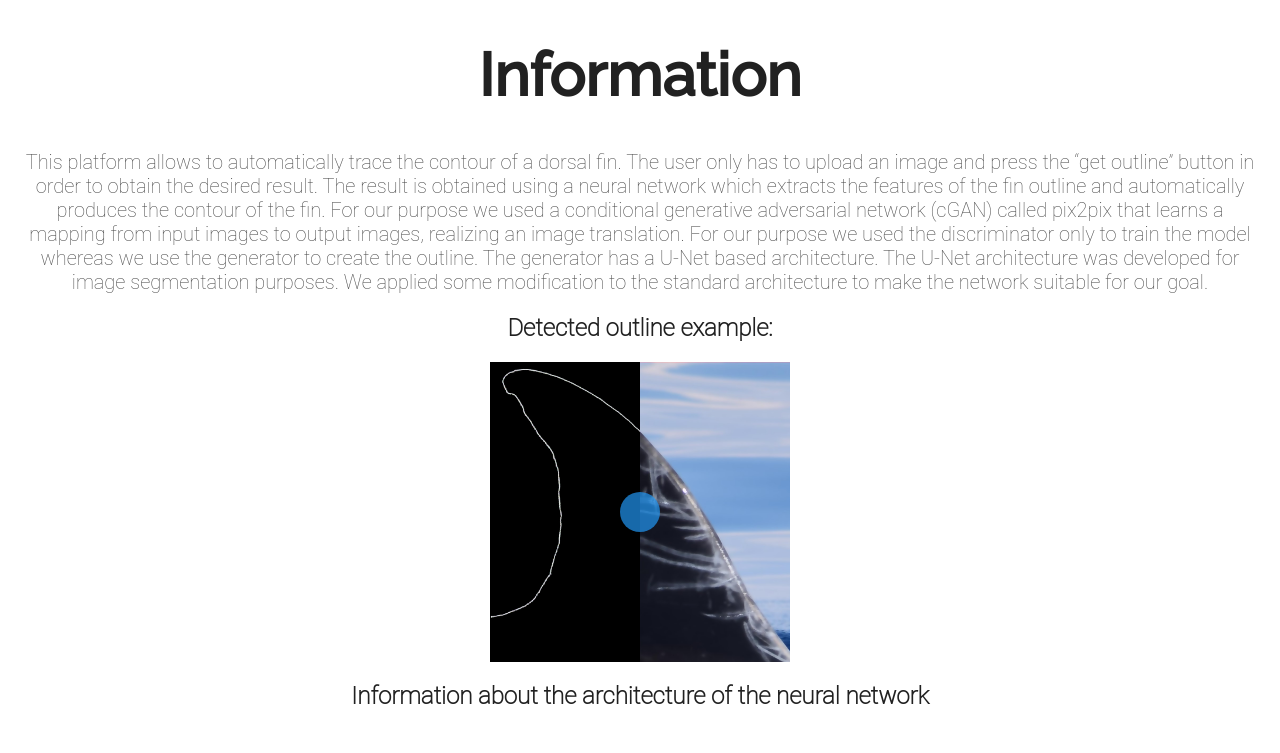
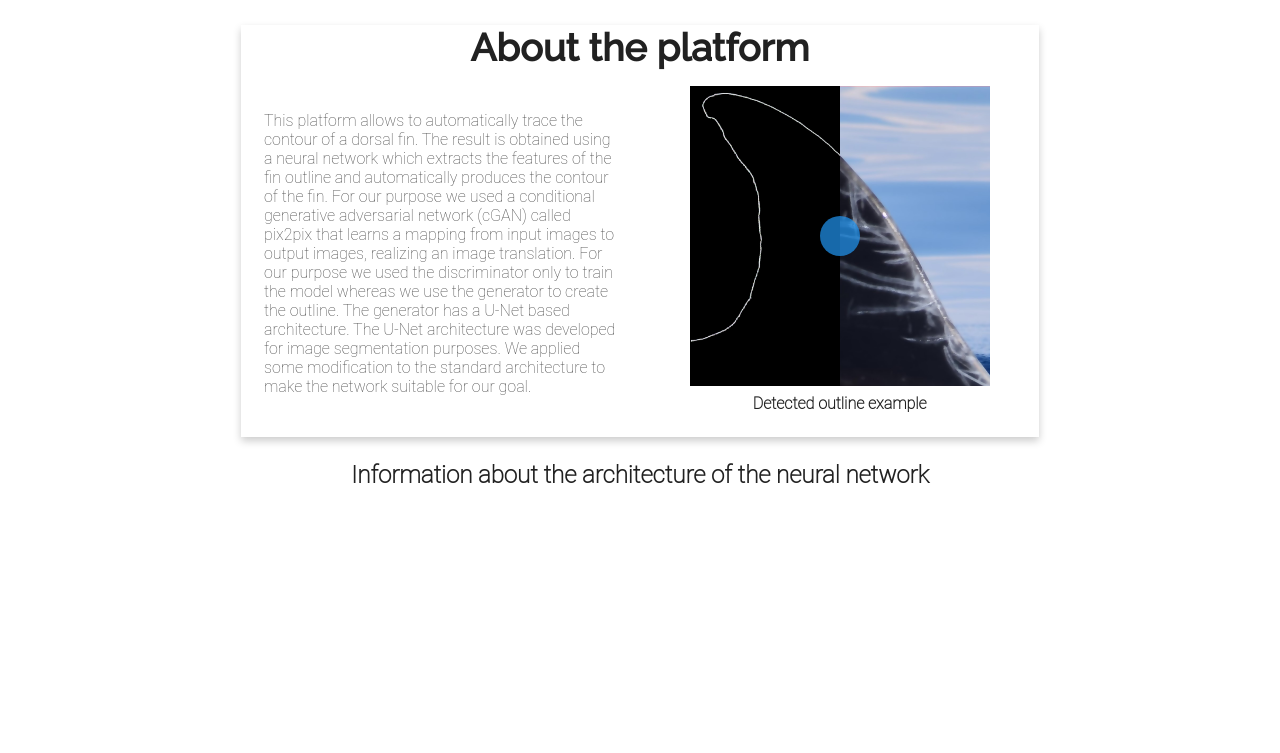
Before and after one commit to ApulianGCC/FinEdgeDetectionPlatform, a Flask app: page /info in a window 1280 px wide. Shown: the part 47-800 px from the top of the page. Run offline with Flask 2, Linux system fonts and the light colour scheme.

Commit message:
migliorata schermata info

```diff
--- a/static/styles/main.css
+++ b/static/styles/main.css
@@ -182,14 +182,14 @@ body {
     font-size: 20px;
 }
 
-.image-container{
+.card-container{
     text-align: center;
     box-shadow: 0 4px 8px 0 rgba(0,0,0,0.2);
     transition: 0.3s;
     width: 65%;
     margin: 2% auto;
 }
-.image-container:hover {
+.card-container:hover {
     box-shadow: 0 8px 16px 0 rgba(0,0,0,0.2);
 }
 
@@ -265,3 +265,7 @@ section {
     text-align: center;
     padding: 16px;
 }
+
+.content{
+    margin: 0% 2%
+}
--- a/templates/info.html
+++ b/templates/info.html
@@ -2,11 +2,16 @@
 
 {% block content %}
 
-    <div style="margin-left:16px; margin-right:16px; padding:0px 8px">
-        <h1 class="title-text">Information</h1>
-        <p class="body-text">
+    <div class="card-container">
+      <h2 class="title-text" style=" font-size: 38px; margin-top: 2%; margin-bottom:0">About the platform</h2>
+        <section>
+
+          <div style="  width: 100%; height: 100%; display:table-row;">
+              <div class="col-left">
+                 <div class="content">
+
+                          <p class="body-text" style="font-size: 16px; text-align:left; margin: 0">
                               This platform allows to automatically trace the contour of a dorsal fin.
-          The user only has to upload an image and press the “get outline” button in order to obtain the desired result.
                               The result is obtained using a neural network which extracts the features of the fin outline and automatically produces the contour of the fin.
                               For our purpose we used a conditional generative adversarial network (cGAN) called pix2pix that learns a mapping from input images to output images,
                               realizing an image translation.
@@ -15,9 +20,9 @@
                               We applied some modification to the standard architecture to make the network suitable for our goal.
                           </p>
                  </div>
-
-    <div style=" padding:0px 8px; text-align:center; margin-left:auto; margin-right:auto">
-        <h2 class="subtitle-text">Detected outline example:</h2>
+              </div>
+              <div class="col-right">
+                  <div class="content">
                     <div class="img-comp-container">
                           <div class="img-comp-img">
                             <img src="static/res/img-input-example.jpg" width="300" height="300">
@@ -27,6 +32,13 @@
                           </div>
                         </div>
                   </div>
+                  <h2 class="subtitle-text" style="margin: 8px 0; font-size: 16px">Detected outline example</h2>
+              </div>
+
+          </div>
+        </section>
+
+    </div>
 
     <div style=" padding:0px 8px; text-align:center; margin-left:auto; margin-right:auto">
         <h2 class="subtitle-text">Information about the architecture of the neural network </h2>
--- a/templates/result.html
+++ b/templates/result.html
@@ -2,7 +2,7 @@
 
 {% block content %}
 
-  <div class="image-container">
+  <div class="card-container">
 
       <a href="/">
           <img src="/static/res/close-button.png" alt="close" width="12px" height="12px"
```
Lines whose indentation alone changed are shown as unchanged.
